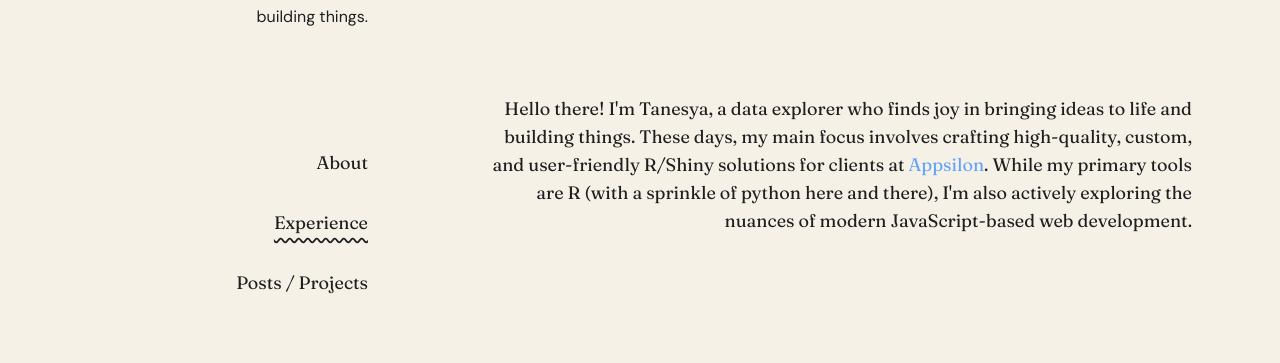
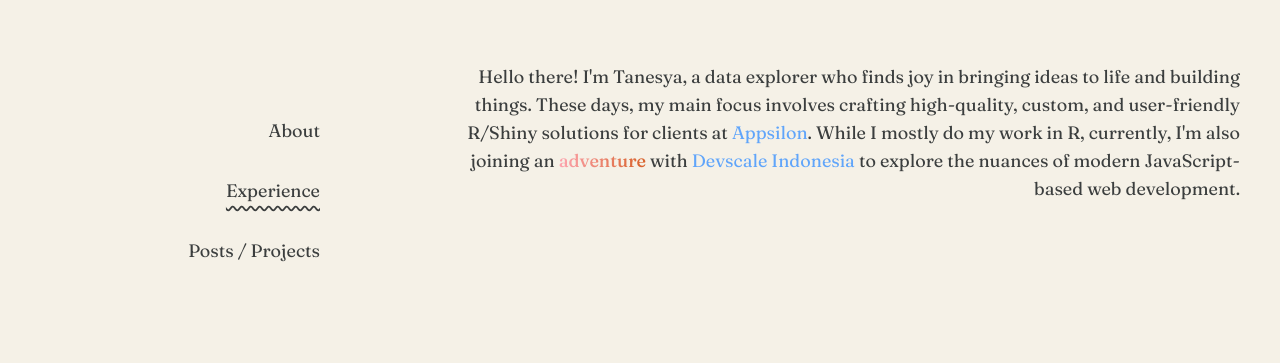
Before and after one commit to ttnsy/personal-page, a website built with Vite: page src/index.html in a window 1280 px wide. Shown: the part 271-634 px from the top of the page. Built offline with nearby package versions, Linux system fonts and the light colour scheme.

Commit message:
feat: adding :tada: :tada: confetti :tada: :tada:

```diff
--- a/package.json
+++ b/package.json
@@ -13,5 +13,8 @@
   "devDependencies": {
     "tailwindcss": "^3.4.1",
     "vite": "^5.0.8"
+  },
+  "dependencies": {
+    "canvas-confetti": "^1.9.2"
   }
 }
--- a/src/css/style.css
+++ b/src/css/style.css
@@ -4,7 +4,7 @@
 
 @layer base {
   body {
-    @apply flex px-12 py-8 gap-x-32 font-serif h-screen text-[#1e2020] bg-canvas-100;
+    @apply font-serif h-screen text-text-900 bg-canvas-100;
   }
 
   h1 {
@@ -59,6 +59,10 @@
 
   .contacts:hover .contact:not(:hover) {
     @apply text-text-300;
+  }
+
+  .text_confetti {
+    @apply cursor-pointer font-bold bg-gradient-to-r from-rose-300 to-primary-600 bg-clip-text hover:from-primary-600 hover:to-indigo-500 text-transparent;
   }
 
   .section__about {
--- a/src/index.html
+++ b/src/index.html
@@ -64,10 +64,9 @@
           ideas to life and building things. These days, my main focus involves
           crafting high-quality, custom, and user-friendly R/Shiny solutions for
           clients at
-          <a href="https://appsilon.com/" target="_blank">Appsilon</a>. While my
-          primary tools are R (with a sprinkle of python here and there), I'm
-          also actively exploring the nuances of modern JavaScript-based web
-          development.
+          <a href="https://appsilon.com/" target="_blank">Appsilon</a>.
+          While I mostly do my work in R, currently, I'm also joining an <span title="Click me!" class="text_confetti">adventure</span> with <a href="https://devscale.id/">Devscale Indonesia</a> to
+          explore the nuances of modern JavaScript-based web development.
         </p>
       </section>
 
@@ -194,6 +193,6 @@
         </div>
       </section>
     </main>
+    <script type="module" src="./js/main.js"></script>
   </body>
-  <script src="./js/main.js"></script>
 </html>
--- a/src/js/main.js
+++ b/src/js/main.js
@@ -17,3 +17,30 @@ window.addEventListener("scroll", () => {
     }
   });
 });
+
+// confetti
+import confetti from "canvas-confetti";
+const myCanvas = document.createElement("canvas");
+
+myCanvas.style.width = "100vw";
+myCanvas.style.height = "100vh";
+myCanvas.style.position = "fixed";
+myCanvas.style.inset = 0;
+myCanvas.style.right = 0;
+myCanvas.style.zIndex = -10;
+
+document.body.append(myCanvas);
+
+const confettiTextEl = document.querySelector(".text_confetti");
+
+confettiTextEl.addEventListener("click", () => {
+  const myConfetti = confetti.create(myCanvas, {
+    resize: true,
+    useWorker: true,
+  });
+
+  myConfetti({
+    particleCount: 200,
+    spread: 200,
+  });
+});
```
Also changed, not shown: src/css/global.css, 1 other file.
